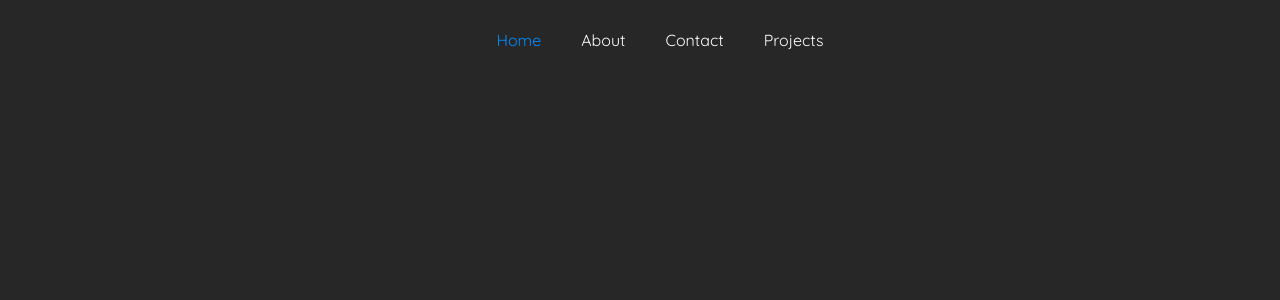
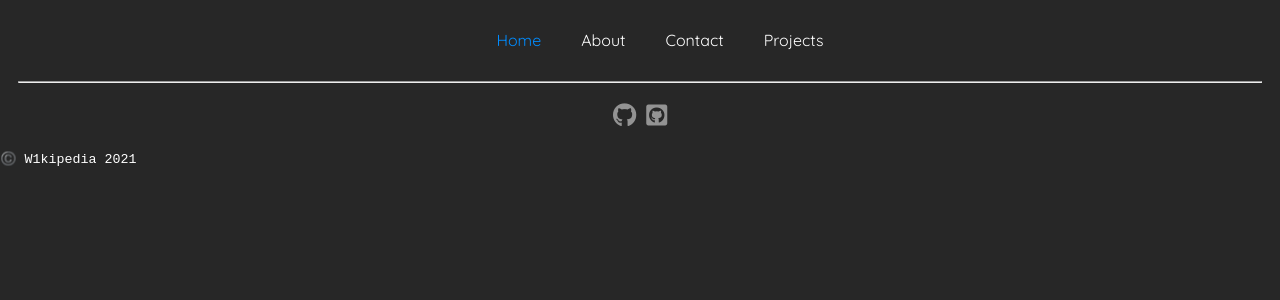
Before and after one commit to W1kipedia/W1kipedia.github.io, a React (Create React App) app: page / in a window 1280 px wide. Shown: the top 300 px of the page. Built offline with nearby package versions, Linux system fonts and the light colour scheme.

Commit message:
Added footer (desktop only)

```diff
--- a/public/index.html
+++ b/public/index.html
@@ -4,6 +4,7 @@
 	<meta charset="UTF-8">
 	<meta http-equiv="X-UA-Compatible" content="IE=edge">
 	<meta name="viewport" content="width=device-width, initial-scale=1.0">
+	<link rel="stylesheet" href="https://cdnjs.cloudflare.com/ajax/libs/font-awesome/5.14.0/css/all.min.css" crossorigin="anonymous">
 	<link class="icon" rel="shortcut icon" href="/favicon.ico" type="image/ico">
 	<title>__Wiki's Wiki__</title>
 	<script class="LogoChange">
--- a/src/App.tsx
+++ b/src/App.tsx
@@ -1,16 +1,21 @@
 import Header from './components/header';
 import _404 from './components/404';
+import Footer from './components/footer'
 import { BrowserRouter, Route, Switch } from 'react-router-dom';
-// import { Fragment } from 'react'
+import { Fragment } from 'react'
 
 const App: React.FC = () => {
   return (
-    <BrowserRouter>
-      <Switch>
-        <Route path='/' exact component={Header} />
-        <Route path='/' component={_404} />
-      </Switch>
-    </BrowserRouter>
+    <Fragment>
+      <Header />
+      <Footer />
+    </Fragment>
+    // <BrowserRouter>
+    //   <Switch>
+    //     <Route path='/' exact component={Header} />
+    //     <Route path='/' component={_404} />
+    //   </Switch>
+    // </BrowserRouter>
   );
 }
 
--- /dev/null
+++ b/src/components/footer.tsx
@@ -0,0 +1,23 @@
+import { Component } from "react";
+import '../css/footer.css';
+
+class Footer extends Component {
+	render() {
+		return (
+			<footer>
+				<hr className="footer_border" />
+				<br />
+				<div className="footer_links">
+					<a href="https://github.com/W1kipedia" className="fab fa-github"></a>
+					<a href="https://github.com/W1kipedia/W1kipedia.github.io" className="fab fa-github-square"></a>
+				</div>
+				<br />
+				<small className="copyright">
+					©️ W1kipedia 2021
+				</small>
+			</footer>
+		);
+	}
+}
+
+export default Footer;
--- /dev/null
+++ b/src/css/footer.css
@@ -0,0 +1,31 @@
+.footer_links {
+	display: flex;
+	flex-direction: row;
+	justify-content: center;
+}
+
+.footer_border {
+	margin: auto;
+	width: 97vw;
+	border-radius: 50px;
+	background-color: #fff;
+	text-align: center;
+}
+
+.footer_links a {
+	font-size: 1.5rem;
+	opacity: 50%;
+	margin: 0 5px;
+	color: inherit;
+	text-decoration: none;
+	transition: opacity ease-in 0.3s;
+}
+
+.footer_links a:hover {
+	cursor: pointer;
+	opacity: 100%;
+}
+
+.copyright {
+	font-family: 'Source Code Pro', monospace;
+}
```
